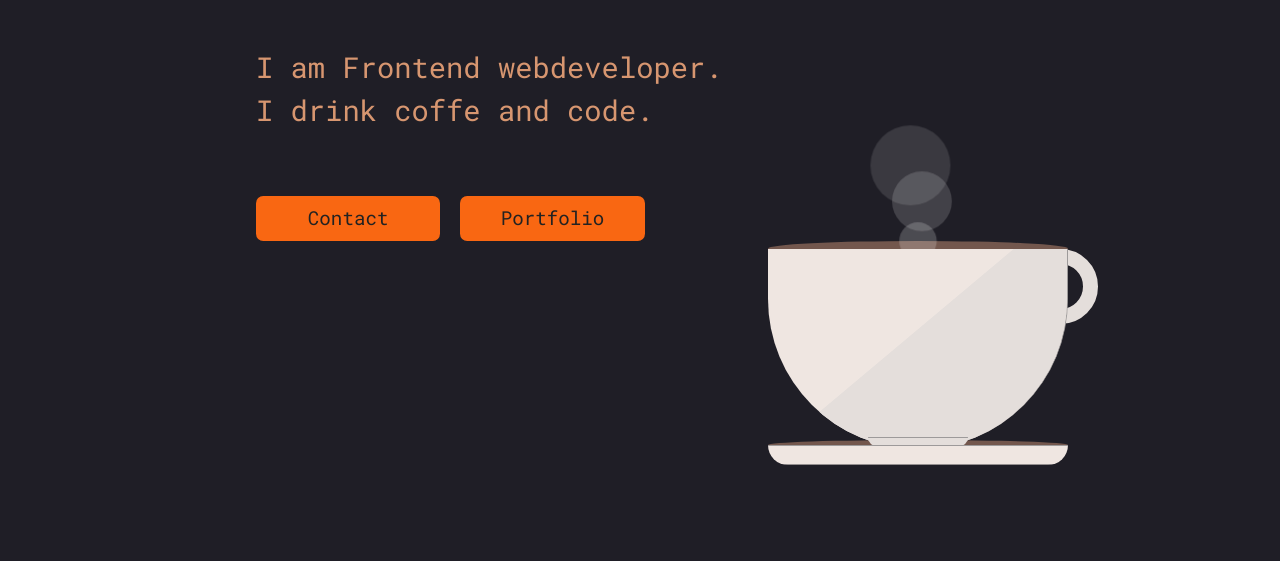
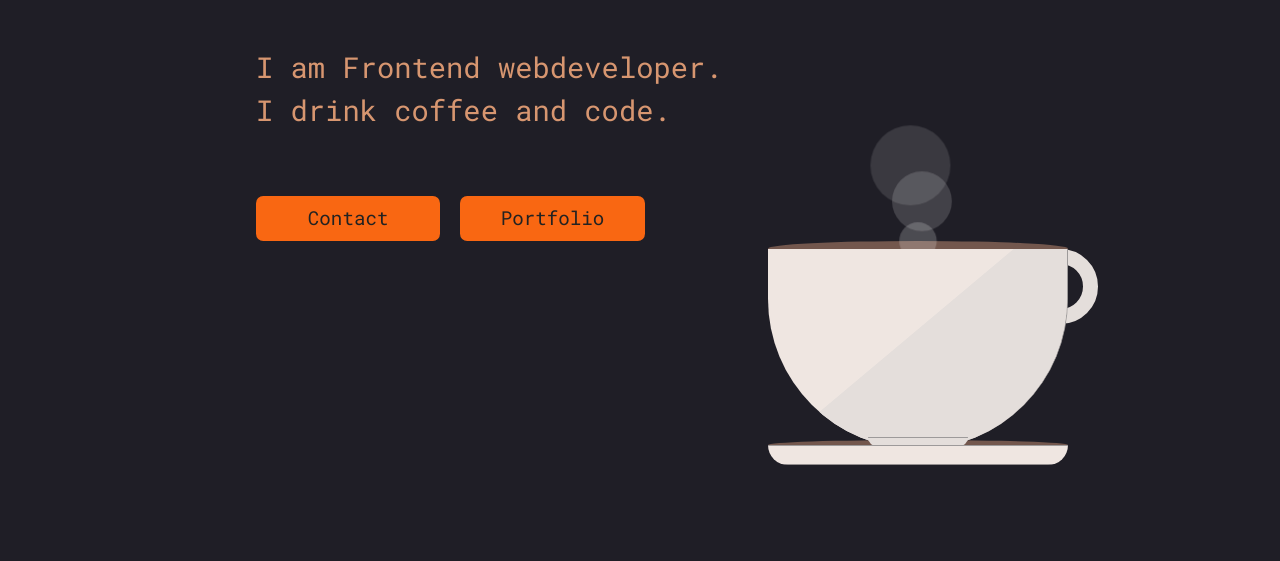
Before and after one commit to dragica-gj-z/CV, a website built with Parcel: page index.html in a window 1280 px wide. Shown: the part 239-800 px from the top of the page. Built offline with nearby package versions, Linux system fonts and the light colour scheme.

Commit message:
Update index.html

```diff
--- a/index.html
+++ b/index.html
@@ -52,7 +52,7 @@
       <div class="title-text">
         <h1 class="typing">Hi, I am Dragica.</h1>
         <p class="typing-demo">I am Frontend webdeveloper. <br>
-        I drink coffe and code.</p>
+        I drink coffee and code.</p>
       </div>
     </div>
 
```
